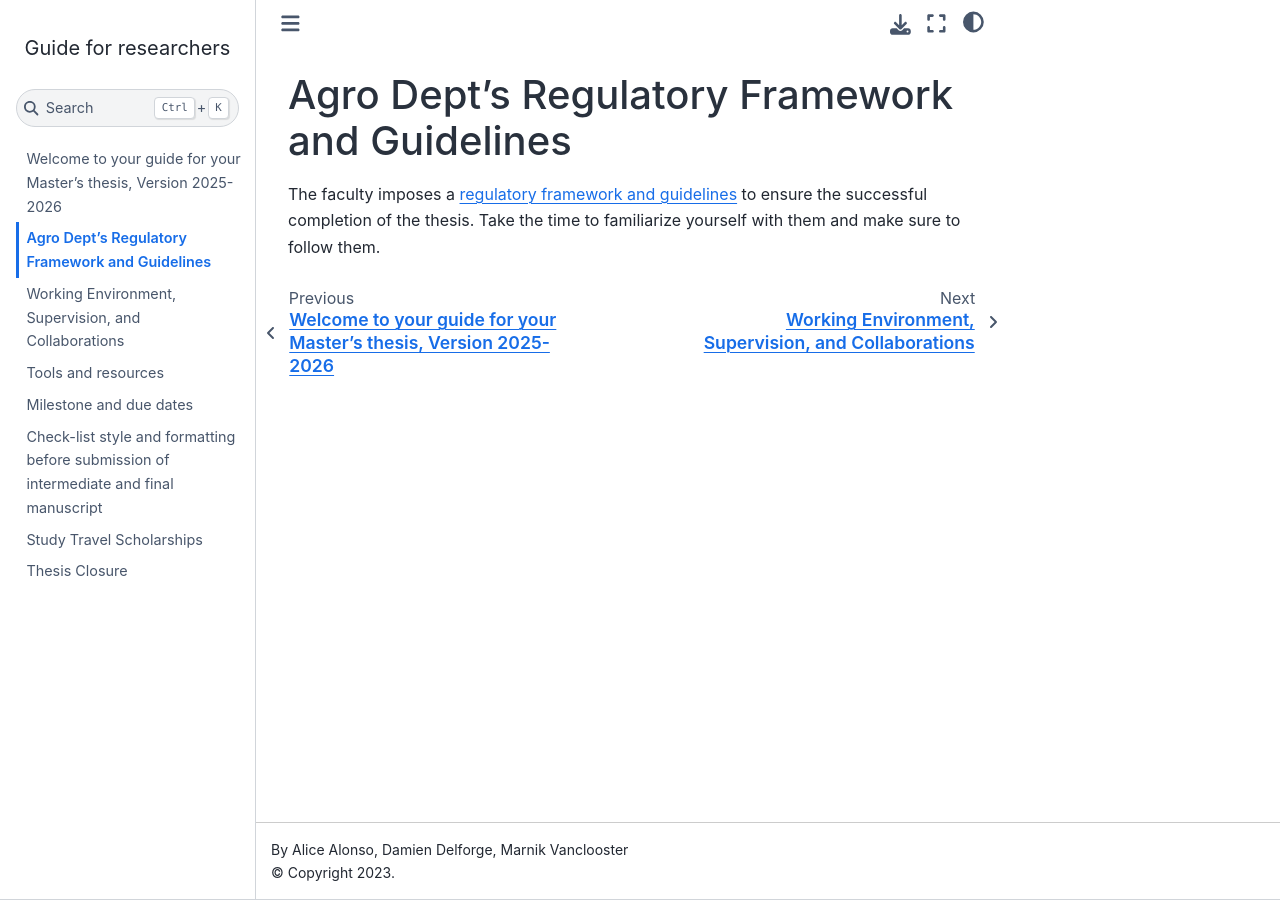
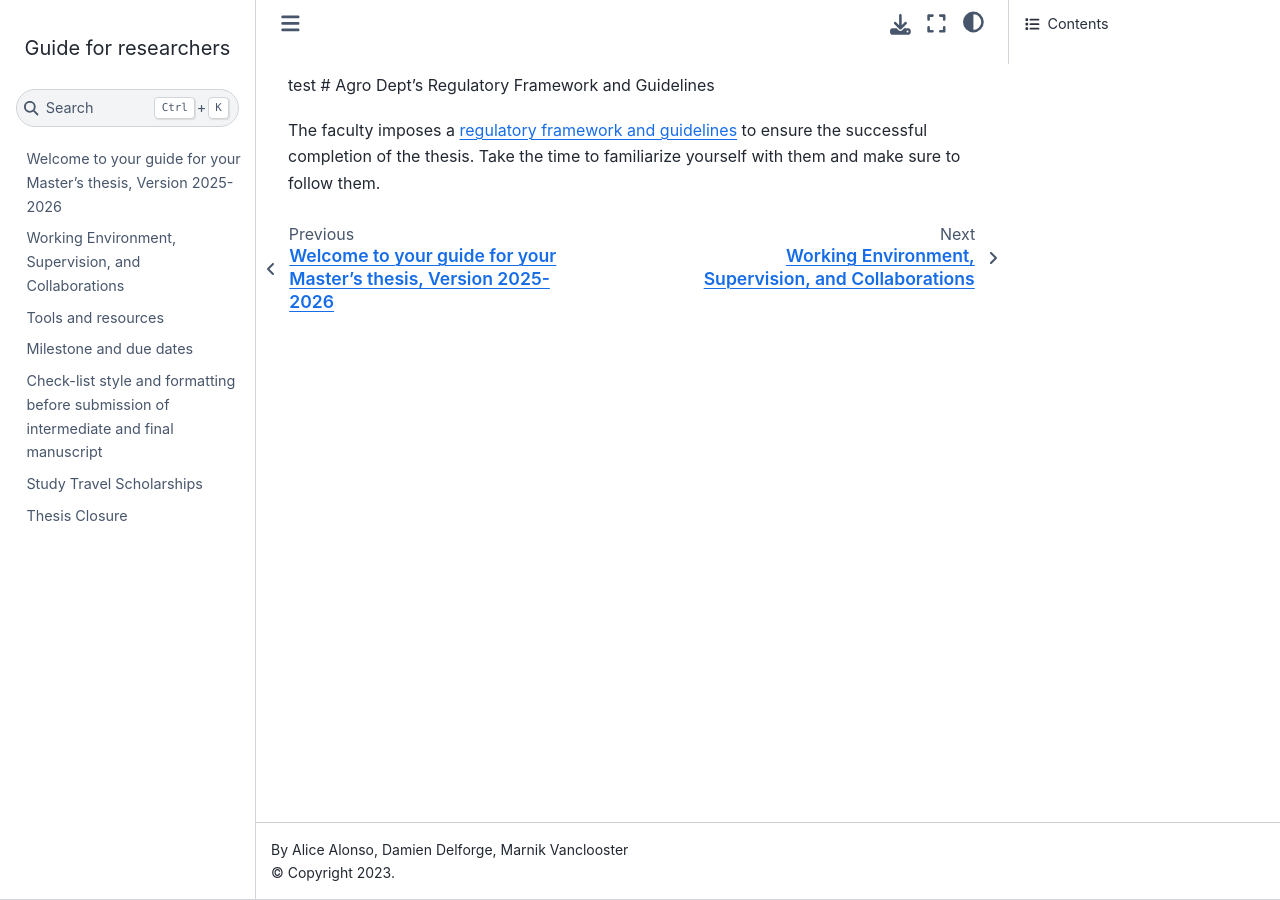
Before and after one commit to GERUlab/guide4researchers, a Jupyter Book: the page built from chapter1.md, in a window 1280 px wide. Built offline with Jupyter Book 1.0.4 settings and Sphinx 7.4.7 and the Sphinx Book theme 1.1.4, drawn with Linux system fonts in a browser that asks for light colours.

Commit message:
Update chapter1.md

```diff
--- a/chapter1.md
+++ b/chapter1.md
@@ -1,3 +1,3 @@
-# Agro Dept's Regulatory Framework and Guidelines
+test # Agro Dept's Regulatory Framework and Guidelines
 
 The faculty imposes a [regulatory framework and guidelines](https://www.uclouvain.be/fr/facultes/agro/restricted/memoires-de-fin-d-etudes) to ensure the successful completion of the thesis. Take the time to familiarize yourself with them and make sure to follow them.
```
